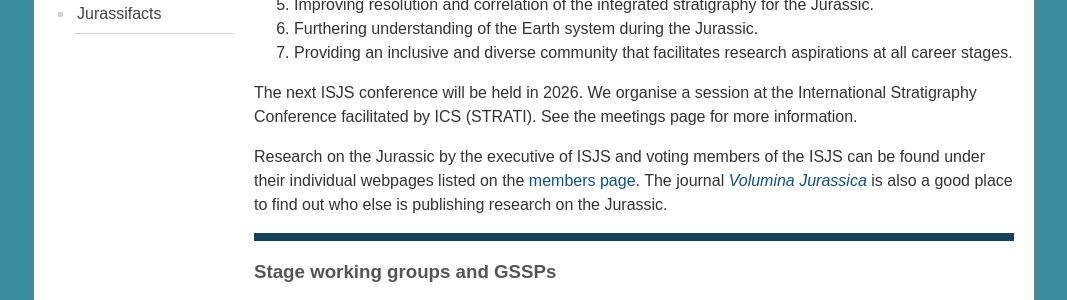
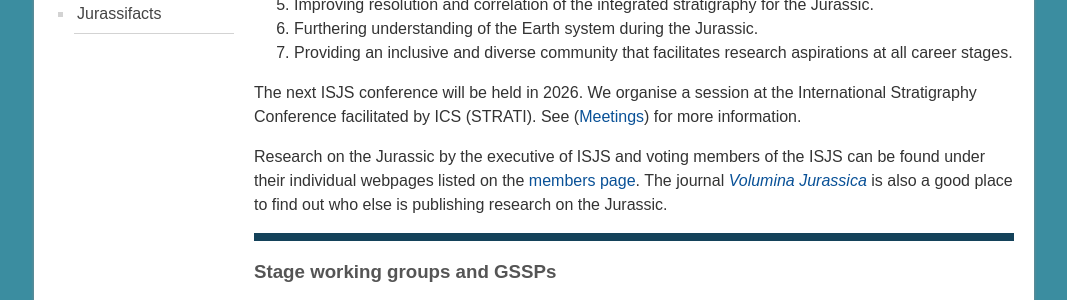
Before and after one commit to i-c-stratigraphy/subcommission-jurassic, a Jekyll site: the page built from pages/our-work.md, in a window 1280 px wide and 900 px high, scrolled down 478 px. Shown: the part 176-476 px from the top of the window, without its empty margins (106-1173 px from the left). Built offline with Jekyll 4.4.1, drawn with Linux system fonts in a browser that asks for light colours.

Commit message:
Update our-work.md

```diff
--- a/pages/our-work.md
+++ b/pages/our-work.md
@@ -14,7 +14,8 @@ Our work falls into the following:
 6. Furthering understanding of the Earth system during the Jurassic.
 7. Providing an inclusive and diverse community that facilitates research aspirations at all career stages.
 
-The next ISJS conference will be held in 2026. We organise a session at the International Stratigraphy Conference facilitated by ICS (STRATI). See the meetings page for more information.
+The next ISJS conference will be held in 2026. We organise a session at the International Stratigraphy Conference facilitated by ICS (STRATI).
+See ([Meetings](meetings)) for more information.
 
 Research on the Jurassic by the executive of ISJS and voting members of the ISJS can be found under their individual webpages listed on the [members page](members). The journal _[Volumina Jurassica](https://vjs.pgi.gov.pl/)_ is also a good place to find out who else is publishing research on the Jurassic.
 <br>
```
